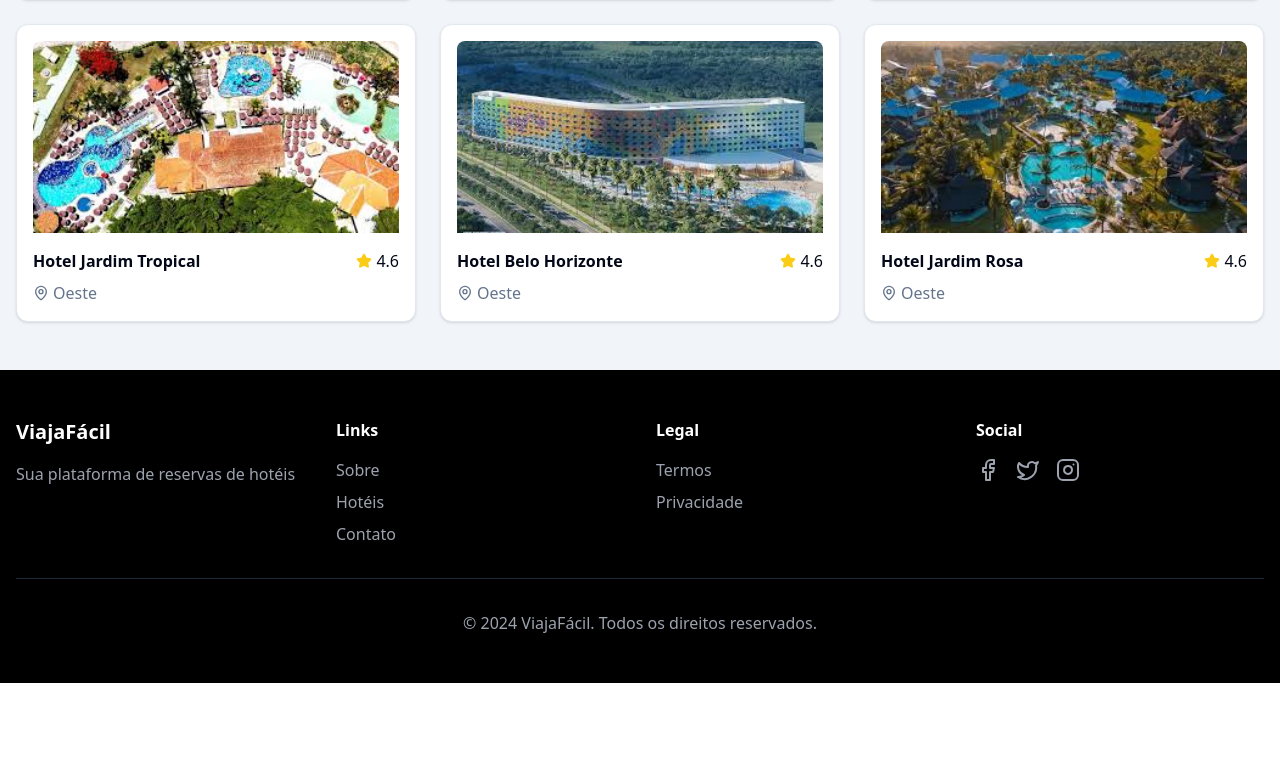
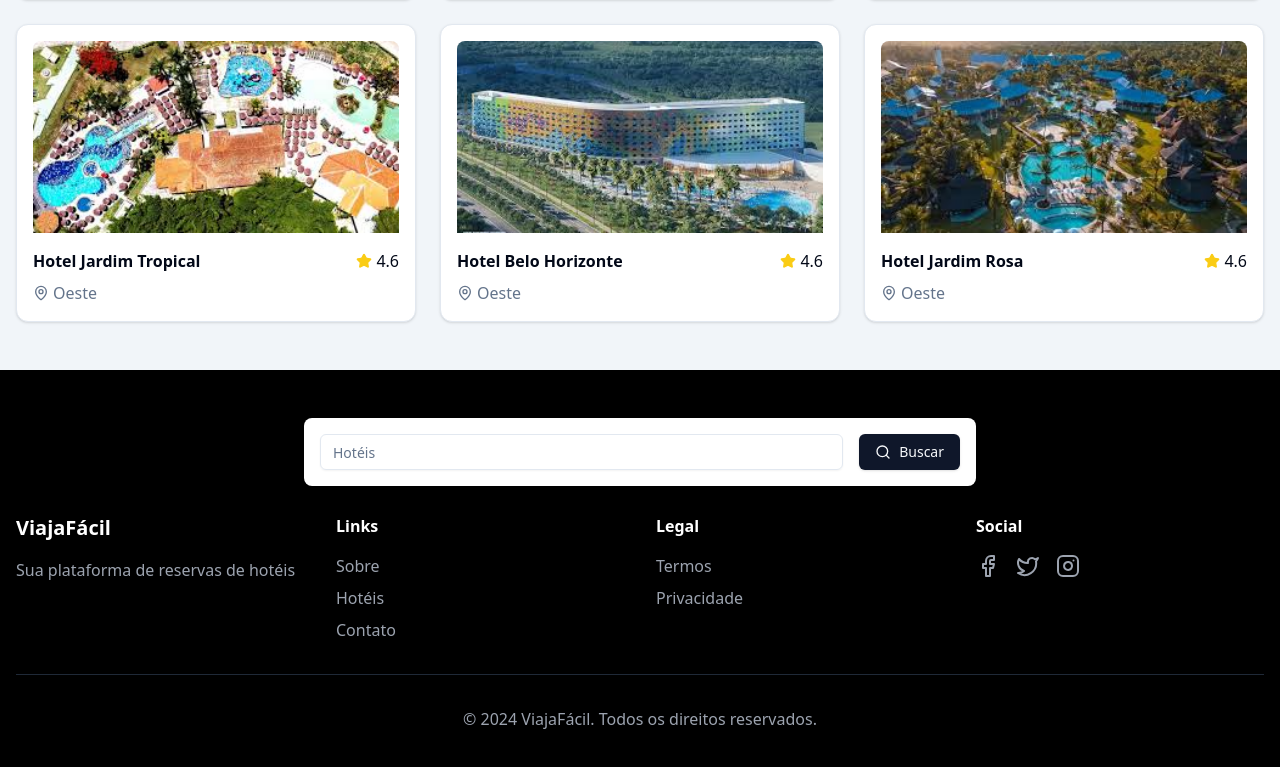
Before and after one commit to fernando-sebastiao/any-project, a React (Vite) app: page /dashboard in a window 1280 px wide. Shown: the part 2110-2877 px from the top of the page. Before the commit the page ends 2793 px from the top, so only its background shows below. Built offline with nearby package versions, Linux system fonts and the light colour scheme; the HTML template or start-up script is replaced by a standard one.

Commit message:
Add search functionality to dashboard footer

```diff
--- a/src/pages/dashboard-page.tsx
+++ b/src/pages/dashboard-page.tsx
@@ -439,6 +439,21 @@ export function DashboardPage() {
 
       {/* Footer */}
       <footer className="bg-black text-white py-12">
+        <div className="flex justify-center items-center mb-7">
+          <div className="w-full max-w-2xl bg-white rounded-lg p-4">
+            <div className="flex gap-4 items-center">
+              <Input
+                type="text"
+                placeholder="Hotéis"
+                className="flex-1 text-black"
+              />
+              <Button className="bg-primary hover:bg-primary/90">
+                <Search className="w-4 h-4 mr-2" />
+                Buscar
+              </Button>
+            </div>
+          </div>
+        </div>
         <div className="container mx-auto px-4">
           <div className="grid grid-cols-1 md:grid-cols-4 gap-8">
             <div>
```
